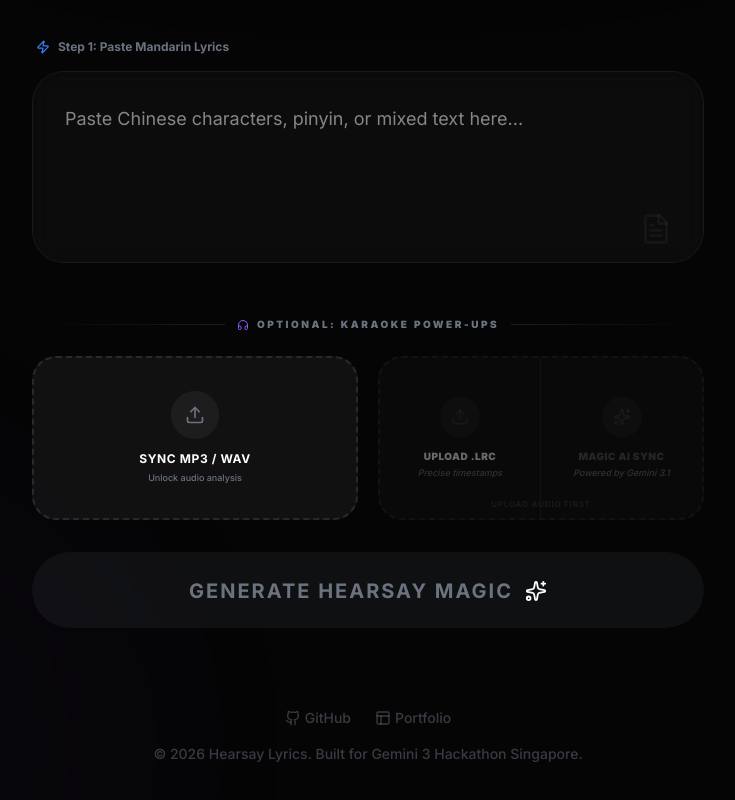
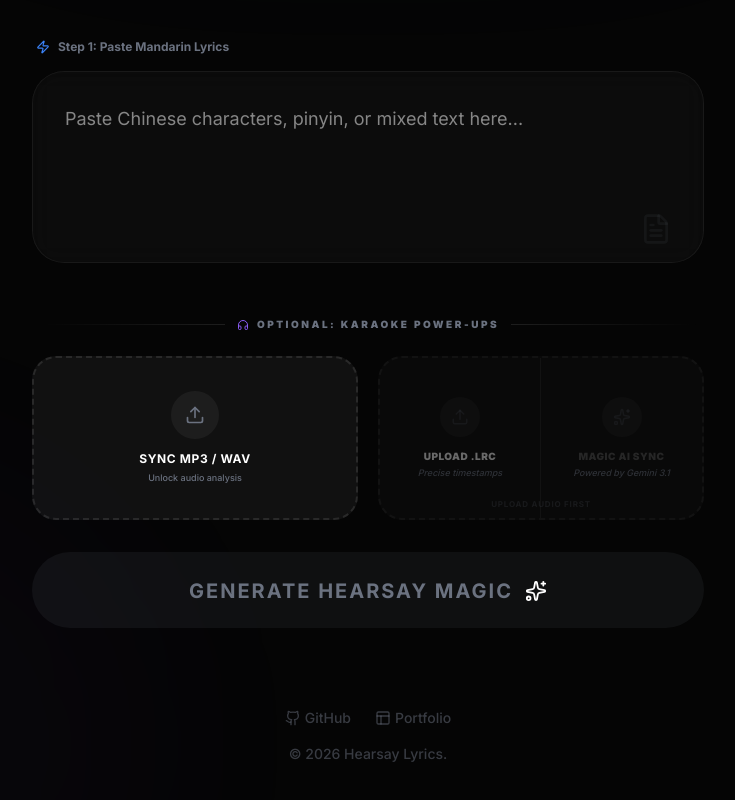
Before and after one commit to AllardQuek/Hearsay-Lyrics, a Next.js app: page / in a window 1280 px wide. Shown: the part 777-1577 px from the top of the page, without its empty margins (272-1007 px from the left). Built offline with nearby package versions, Linux system fonts and the light colour scheme.

Commit message:
Reorg docs

```diff
--- a/src/app/page.tsx
+++ b/src/app/page.tsx
@@ -401,7 +401,7 @@
               <Layout size={16} /> Portfolio
             </a>
           </div>
-          <p>&copy; 2026 Hearsay Lyrics. Built for Gemini 3 Hackathon Singapore.</p>
+          <p>&copy; 2026 Hearsay Lyrics.</p>
         </footer>
 
         {/* Floating Action Button - Back to Top */}
```
Also changed, not shown: 4 other files (tests, documents, lock files or other folders).
